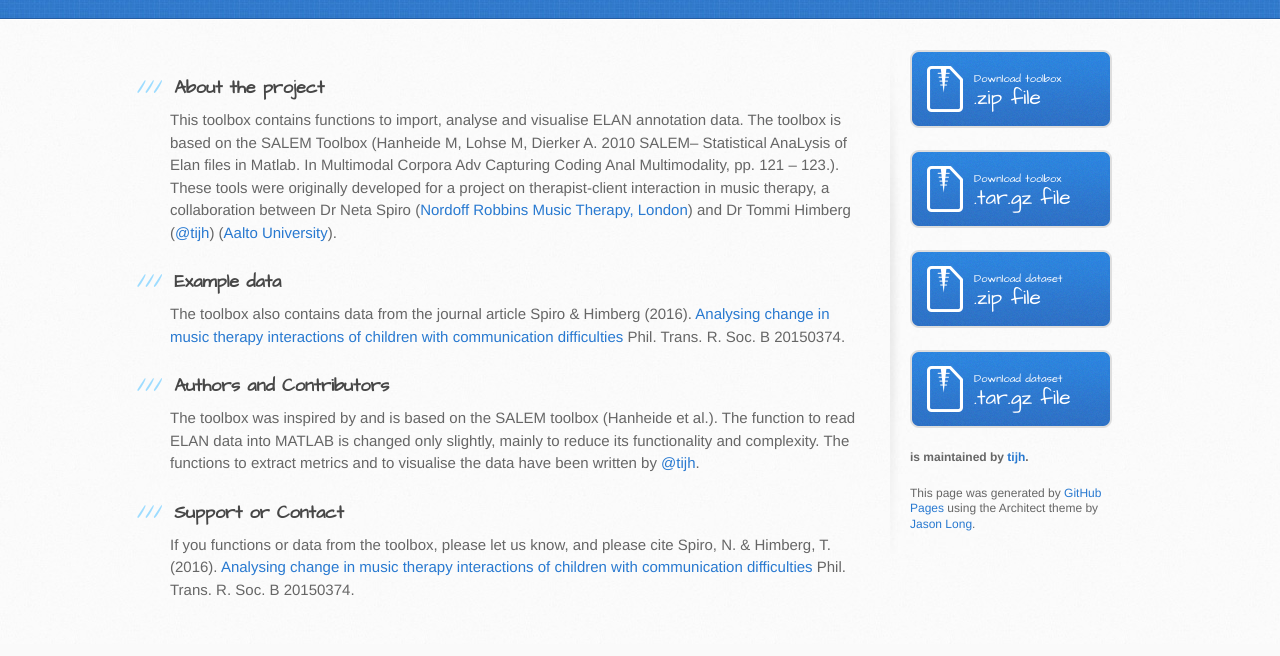
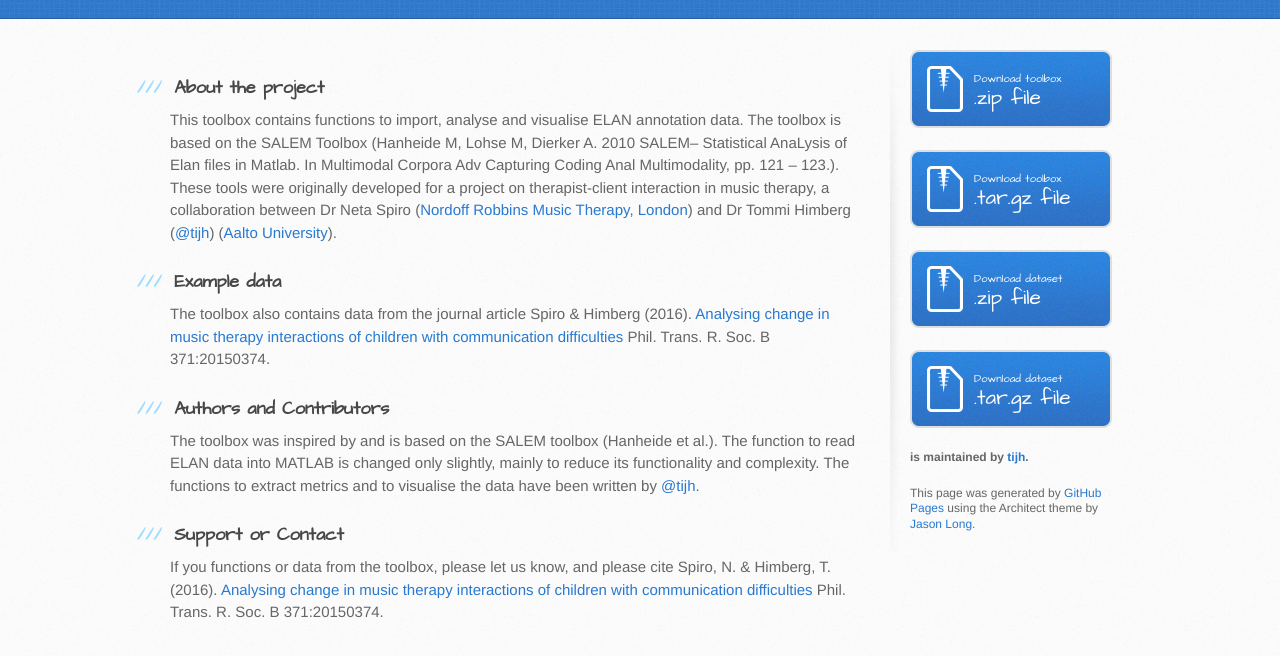
Before and after one commit to tijh/ELAN-MATLAB, a plain HTML site: page index.html in a window 1280 px wide. Shown: the part 182-838 px from the top of the page. Drawn offline with Linux system fonts and the light colour scheme.

Commit message:
Update index.html

```diff
--- a/index.html
+++ b/index.html
@@ -36,7 +36,7 @@
 <h3>
 <a id="example-data" class="anchor" href="#example-data" aria-hidden="true"><span aria-hidden="true" class="octicon octicon-link"></span></a>Example data</h3>
 
-<p>The toolbox also contains data from the journal article Spiro &amp; Himberg (2016). <a href="http://dx.doi.org/10.1098/rstb.2015.0374">Analysing change in music therapy interactions of children with communication difficulties</a> Phil. Trans. R. Soc. B 20150374. </p>
+<p>The toolbox also contains data from the journal article Spiro &amp; Himberg (2016). <a href="http://dx.doi.org/10.1098/rstb.2015.0374">Analysing change in music therapy interactions of children with communication difficulties</a> Phil. Trans. R. Soc. B 371:20150374. </p>
 
 <h3>
 <a id="authors-and-contributors" class="anchor" href="#authors-and-contributors" aria-hidden="true"><span aria-hidden="true" class="octicon octicon-link"></span></a>Authors and Contributors</h3>
@@ -46,7 +46,7 @@
 <h3>
 <a id="support-or-contact" class="anchor" href="#support-or-contact" aria-hidden="true"><span aria-hidden="true" class="octicon octicon-link"></span></a>Support or Contact</h3>
 
-<p>If you functions or data from the toolbox, please let us know, and please cite Spiro, N. &amp; Himberg, T. (2016). <a href="http://dx.doi.org/10.1098/rstb.2015.0374">Analysing change in music therapy interactions of children with communication difficulties</a> Phil. Trans. R. Soc. B 20150374. </p>
+<p>If you functions or data from the toolbox, please let us know, and please cite Spiro, N. &amp; Himberg, T. (2016). <a href="http://dx.doi.org/10.1098/rstb.2015.0374">Analysing change in music therapy interactions of children with communication difficulties</a> Phil. Trans. R. Soc. B 371:20150374. </p>
         </section>
 
         <aside id="sidebar">
```
